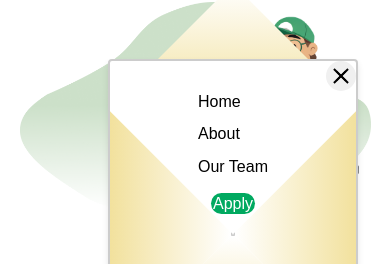
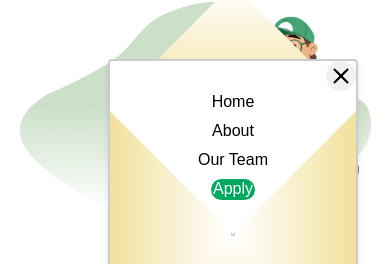
Before and after one commit to AndriyKostenko/TLA_Express, a Next.js app: page / in a window 390 px wide. Both pictures are taken after a click on the element 345 px from the left and 28 px from the top of the page. Shown: the part 144-408 px from the top of the page. Built offline with nearby package versions, Linux system fonts and the light colour scheme.

Commit message:
added funct for sidebar

```diff
--- a/src/components/Header/Header.module.css
+++ b/src/components/Header/Header.module.css
@@ -76,7 +76,9 @@
 .sidebarNav {
   display: flex;
   flex-direction: column;
-  gap: 0.7rem;
+  align-items: center;
+  justify-content: center;
+  gap: 0.5rem;
 }
 
 
@@ -177,8 +179,7 @@
   display: flex;
   justify-content: center;
   align-items: center;
-  gap: 1rem;
-  margin-top: 1rem;
+  margin-top: 0.5rem;
 }
 
 /* Sidebar animation */
--- a/src/components/Header/Header.tsx
+++ b/src/components/Header/Header.tsx
@@ -20,6 +20,12 @@ export const Header:React.FC<HeaderProps> = ({className}) => {
 
   const toggleSideBar = () => {
     setIsSideBarOpen((prev) => !prev);
+  }
+
+  const handleNavItemClick = () => {
+    if (isSideBarOpen) {
+      setIsSideBarOpen(false);
+    }
   }
 
 
@@ -54,9 +60,11 @@ export const Header:React.FC<HeaderProps> = ({className}) => {
                   &times;
                 </button>
 
-                <Navbar isSidebar={isSideBarOpen}/>
+                <Navbar isSidebar={isSideBarOpen} onNavItemClick={handleNavItemClick}/>
                 <div className={headerStyles.envelopeButtonContainer}>
-                  <Button title="Apply" className={`${buttonStyles.envelopeButton} ${buttonStyles.mainButtonGreen}`} />
+                  <Link href="#apply">
+                    <Button title="Apply" className={`${buttonStyles.envelopeButton} ${buttonStyles.mainButtonGreen}`} />
+                  </Link>
                 </div>
 
               </div>
@@ -71,7 +79,7 @@ export const Header:React.FC<HeaderProps> = ({className}) => {
 
       {/* Main navbar */}
       <nav className={headerStyles.navbar}>
-        <Navbar isSidebar={isSideBarOpen}/>
+        <Navbar isSidebar={isSideBarOpen} onNavItemClick={handleNavItemClick}/>
       </nav>
 
       {/* logo */}
--- a/src/components/NavBar/Navbar.tsx
+++ b/src/components/NavBar/Navbar.tsx
@@ -5,10 +5,11 @@ import Link from 'next/link';
 
 interface NavbarProps {
     isSidebar: boolean;
+    onNavItemClick?: () => void;
 }
 
 
-export const Navbar:React.FC<NavbarProps> = ({isSidebar}) => {
+export const Navbar:React.FC<NavbarProps> = ({isSidebar, onNavItemClick}) => {
 
     const navigationItems = [
         { title: 'Home', path: '/' },
@@ -19,7 +20,7 @@ export const Navbar:React.FC<NavbarProps> = ({isSidebar}) => {
     return (
         <nav className={isSidebar ? headerStyles.sidebarNav : headerStyles.navbar}>
             {navigationItems.map((item, index) => (
-              <Link href={item.path} key={index}>
+              <Link href={item.path} key={index} onClick={onNavItemClick}>
                 <Button
                     title={item.title}
                     className={isSidebar ? buttonStyles.envelopeButton : `${buttonStyles.mainButton} ${buttonStyles.mainButtonWithoutBorder}`}
```
